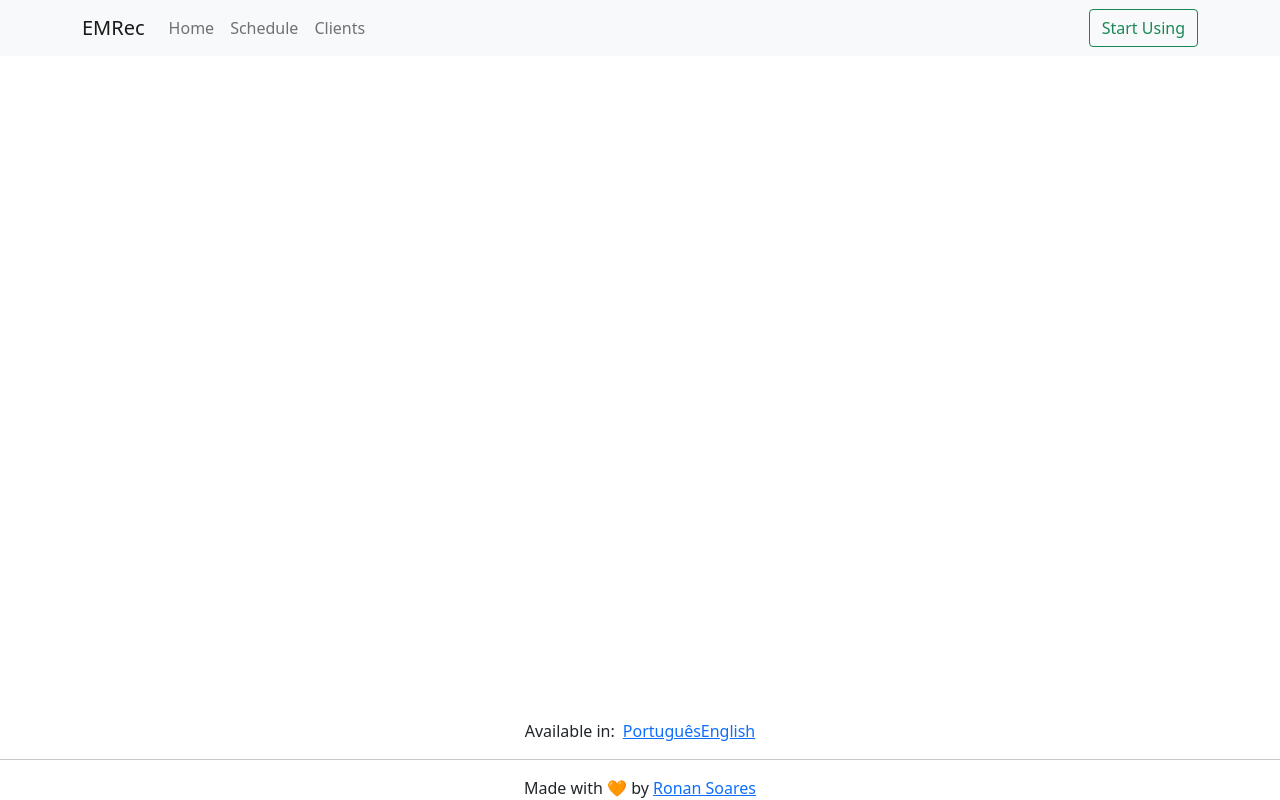
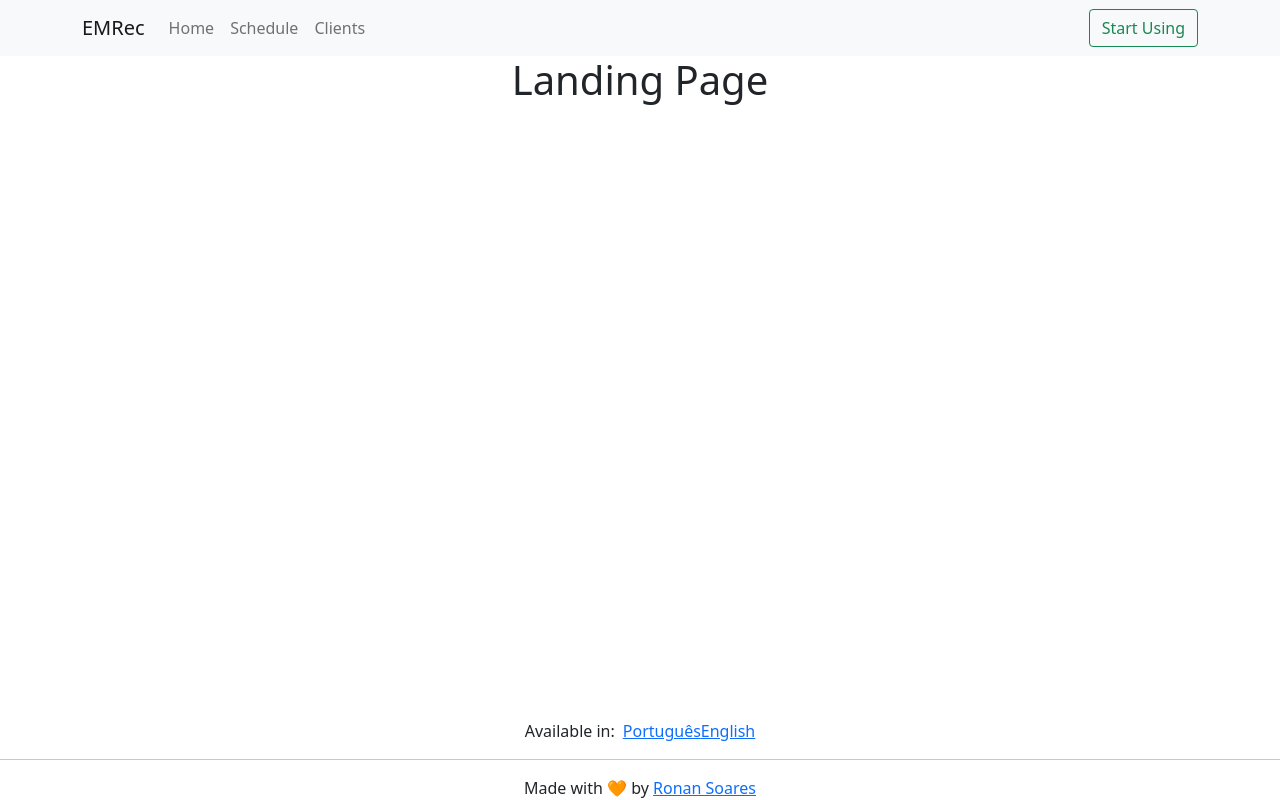
Before and after one commit to SeuRonao/meeting-scheduler, a React (Create React App) app: page / in a window 1280 px wide. Built offline with nearby package versions, Linux system fonts and the light colour scheme; no server answers.

Commit message:
Adds placeholder route navigation

```diff
--- a/package.json
+++ b/package.json
@@ -18,6 +18,7 @@
     "react-bootstrap": "^2.4.0",
     "react-dom": "^18.2.0",
     "react-i18next": "^11.17.2",
+    "react-router-dom": "^6.3.0",
     "typescript": "^4.7.4",
     "web-vitals": "^2.1.4"
   },
--- a/src/App.tsx
+++ b/src/App.tsx
@@ -1,13 +1,28 @@
 import React from "react";
+import { BrowserRouter, Route, Routes } from "react-router-dom";
 import "./App.css";
+import { UserAuthContextProvider } from "./contexts/Auth/UserAuthContext";
 import Layout from "./components/Layout/Layout";
-import { UserAuthContextProvider } from "./contexts/Auth/UserAuthContext";
+import Home from "./pages/Home";
+import Schedule from "./pages/Schedule";
+import NotFound from "./pages/NotFound";
+import Clients from "./pages/Clients";
 
 function App() {
   return (
     <div className="App">
       <UserAuthContextProvider>
-        <Layout></Layout>
+        <BrowserRouter>
+          <Routes>
+            <Route path="/" element={<Layout />}>
+              <Route index element={<Home />} />
+              <Route path="schedule" element={<Schedule />} />
+              <Route path="clients" element={<Clients />} />
+
+              <Route path="*" element={<NotFound />} />
+            </Route>
+          </Routes>
+        </BrowserRouter>
       </UserAuthContextProvider>
     </div>
   );
--- a/src/components/Layout/Layout.tsx
+++ b/src/components/Layout/Layout.tsx
@@ -1,21 +1,19 @@
 import React from "react";
 import { Container, Stack } from "react-bootstrap";
+import { Outlet } from "react-router-dom";
 import Copyright from "../Copyright/Copyright";
 import LanguageSwitcher from "../LanguageSwitcher/LanguageSwitcher";
 import Navigation from "../Navigation/Navigation";
 
-interface Props {
-  children?: React.ReactNode;
-}
-
-export default function Layout(props: Props) {
-  const { children } = props;
+export default function Layout() {
   return (
     <Stack>
       <header>
         <Navigation />
       </header>
-      <Container as="main">{children}</Container>
+      <Container as="main">
+        <Outlet />
+      </Container>
       <footer className="fixed-bottom">
         <LanguageSwitcher />
         <hr />
--- a/src/components/Navigation/Navigation.tsx
+++ b/src/components/Navigation/Navigation.tsx
@@ -27,7 +27,7 @@ function Profile() {
     return <div>{user.displayName}</div>;
   } else {
     return (
-      <Button variant="outline-success" href="/signIn">
+      <Button variant="outline-success" href="/#enter">
         {t("Profile.use")}
       </Button>
     );
--- /dev/null
+++ b/src/pages/Clients.tsx
@@ -0,0 +1,5 @@
+import React from "react";
+
+export default function Clients() {
+  return <h1>Clients</h1>;
+}
--- /dev/null
+++ b/src/pages/Home.tsx
@@ -0,0 +1,5 @@
+import React from "react";
+
+export default function Home() {
+  return <h1>Landing Page</h1>;
+}
--- /dev/null
+++ b/src/pages/NotFound.tsx
@@ -0,0 +1,5 @@
+import React from "react";
+
+export default function NotFound() {
+  return <h1>Page not Found!</h1>;
+}
--- /dev/null
+++ b/src/pages/Schedule.tsx
@@ -0,0 +1,4 @@
+import React from "react";
+export default function Schedule() {
+  return <h1>Schedule</h1>;
+}
```
Also changed, not shown: 1 other file (tests, documents, lock files or other folders).
